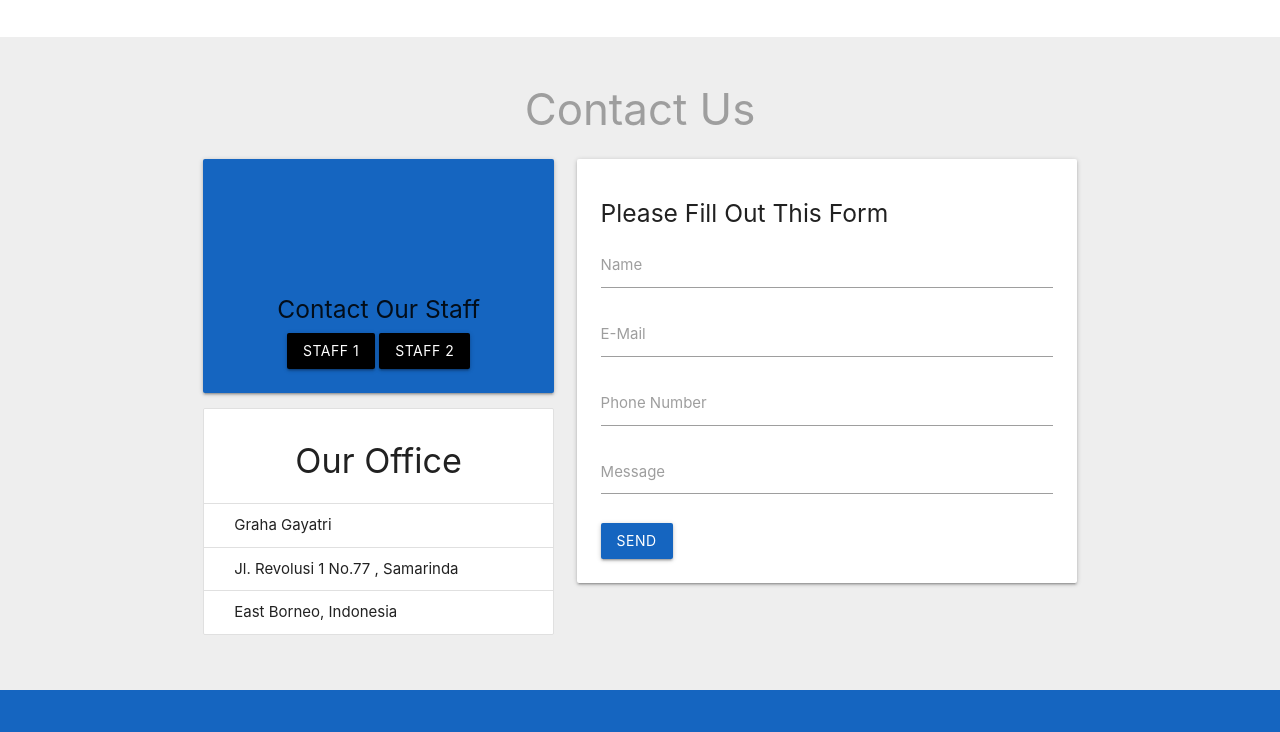
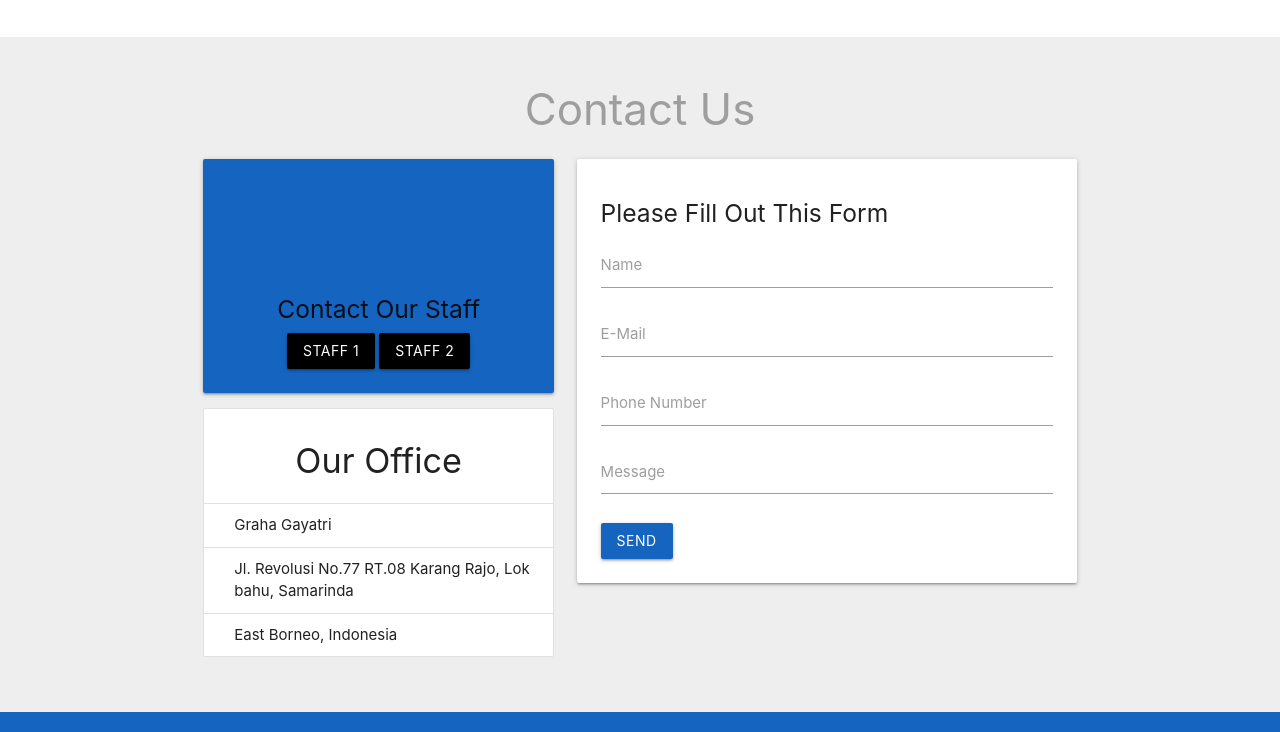
Before and after one commit to adenantera/adenantera.github.io, a plain HTML site: page index.html in a window 1280 px wide. Shown: the part 2011-2743 px from the top of the page. Drawn offline with Linux system fonts and the light colour scheme.

Commit message:
menambahkan alamat lengkap kantor

```diff
--- a/index.html
+++ b/index.html
@@ -202,7 +202,7 @@
                   <ul class="collection with-header">
                     <li class="collection-header center"><h4>Our Office</h4></li>
                     <li class="collection-item">Graha Gayatri</li>
-                    <li class="collection-item">Jl. Revolusi 1 No.77 , Samarinda</li>
+                    <li class="collection-item">Jl. Revolusi No.77 RT.08 Karang Rajo, Lok bahu, Samarinda</li>
                     <li class="collection-item">East Borneo, Indonesia</li>
                   </ul>
                 </div>
```
